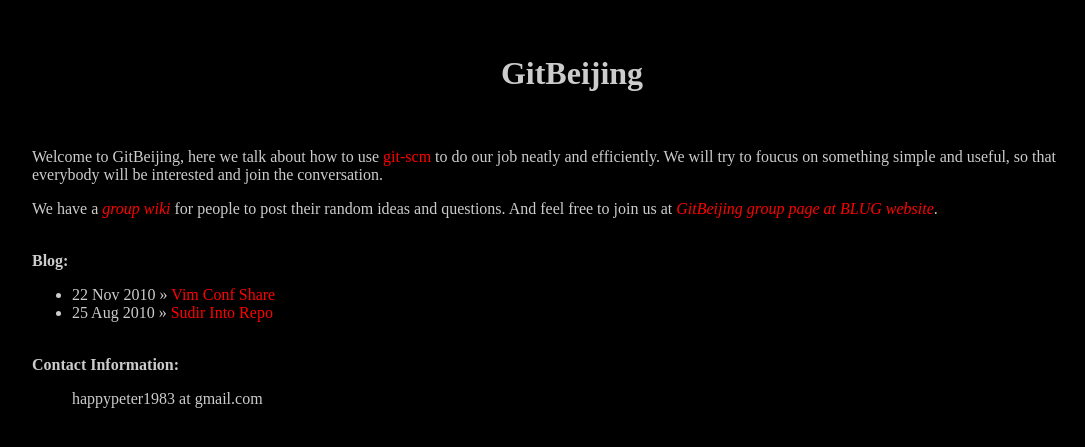
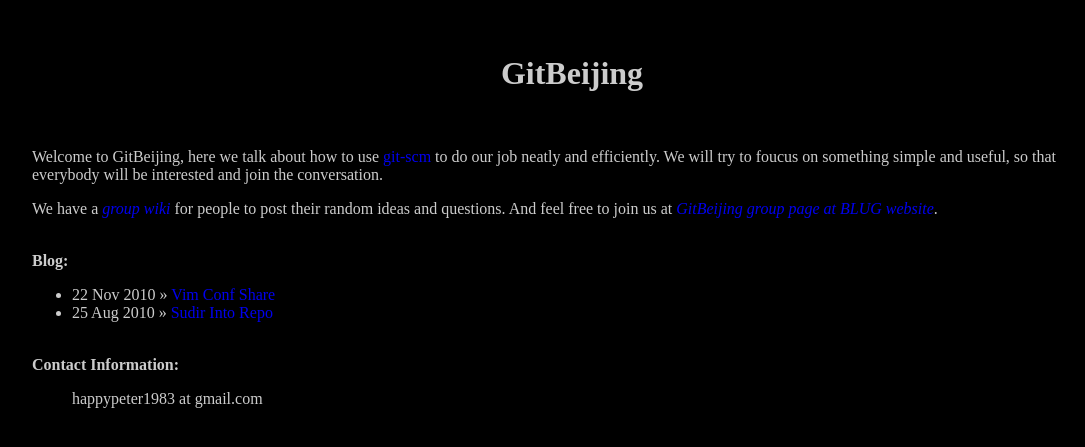
Before and after one commit to happypeter/gitbeijing, a Jekyll site: the page built from index.markdown, in a window 1280 px wide. Shown: the top 447 px of the page, without its empty margins (68-1153 px from the left). Built offline with Jekyll 4.4.1, drawn with Linux system fonts in a browser that asks for light colours; Markdown is read by kramdown in place of the engine named in the settings.

Commit message:
rm color for link

```diff
--- a/css/gitbeijing.css
+++ b/css/gitbeijing.css
@@ -13,10 +13,6 @@
 margin-right: 100px;
 }
 
-a:link {color:#FF0000;}    /* unvisited link */
-a:visited {color:#00FF00;} /* visited link */
-a:hover {color:#888888;}   /* mouse over link */
-a:active {color:#0000FF;}  /* selected link */
 
 /*Remove the line under links*/
 a {text-decoration:none;}
```
